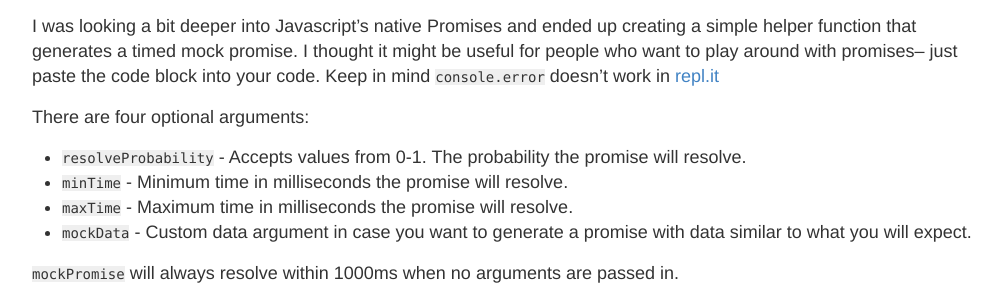
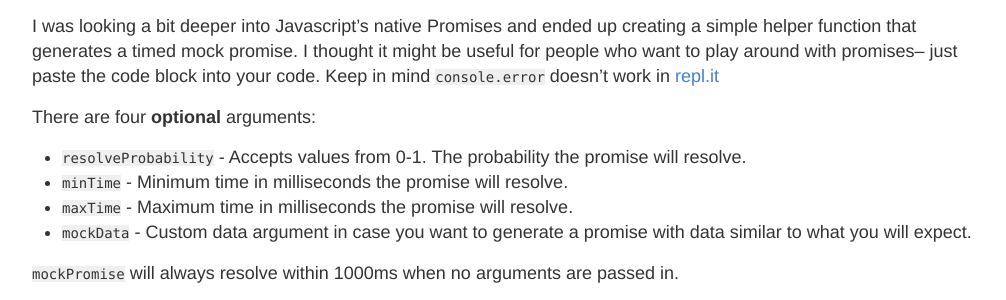
Before and after one commit to rodocite/rodocite.github.io, a Jekyll site: the page built from _posts/2015-10-12-mockPromise.md, in a window 1280 px wide and 900 px high. Shown: the part 213-513 px from the top of the window, without its empty margins (138-1144 px from the left). Built offline with Jekyll 4.4.1, drawn with Linux system fonts in a browser that asks for light colours; Markdown is read by kramdown in place of the engine named in the settings; comment, search, counter and statistics services are not loaded.

```diff
--- a/_posts/2015-10-12-mockPromise.md
+++ b/_posts/2015-10-12-mockPromise.md
@@ -4,7 +4,7 @@ title: mockPromise( )
 ---
 I was looking a bit deeper into Javascript's native Promises and ended up creating a simple helper function that generates a timed mock promise. I thought it might be useful for people who want to play around with promises-- just paste the code block into your code. Keep in mind `console.error` doesn't work in [repl.it](https://repl.it)
 
-There are four optional arguments:
+There are four **optional** arguments:
 
 * `resolveProbability` - Accepts values from 0-1. The probability the promise will resolve.
 * `minTime` - Minimum time in milliseconds the promise will resolve.
```
